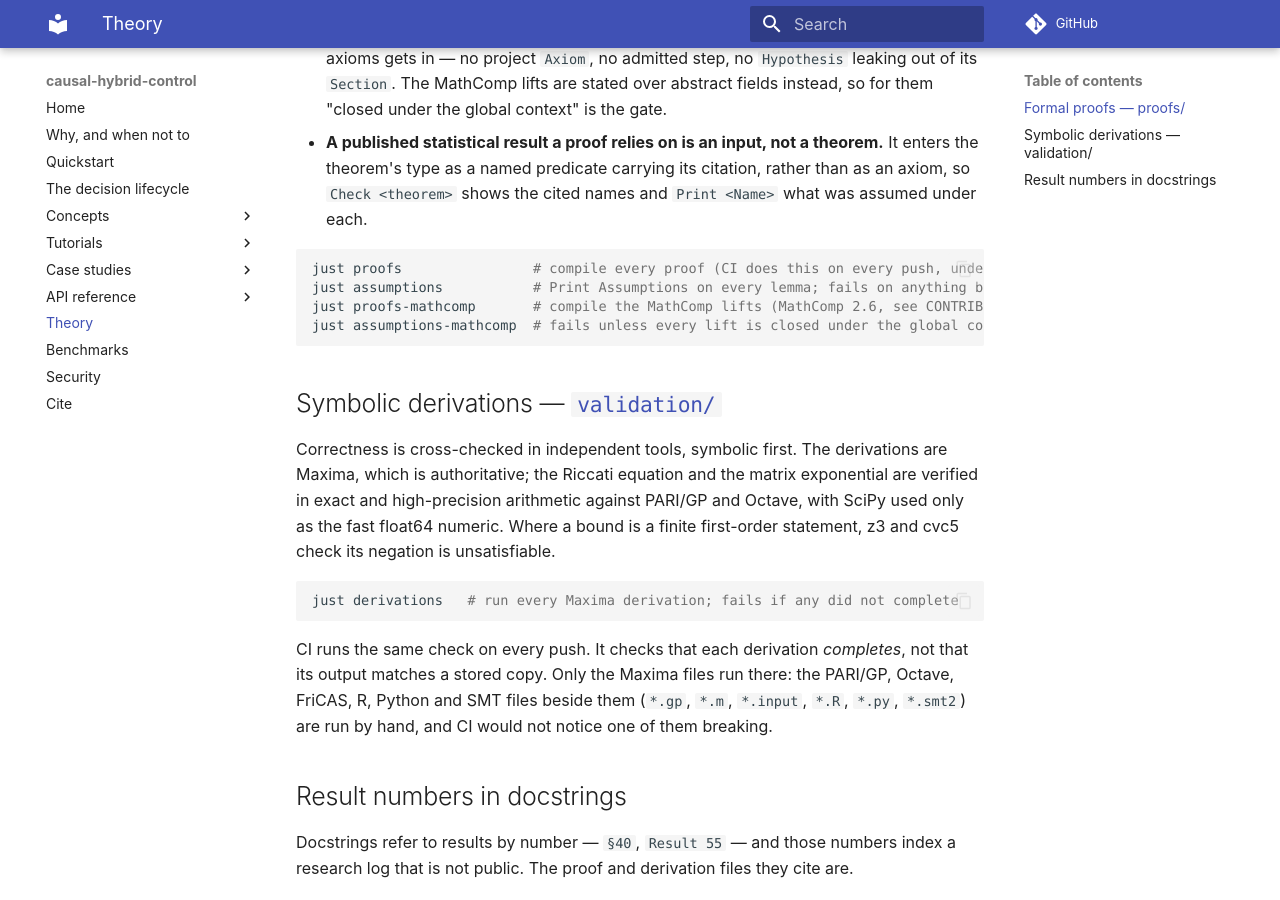
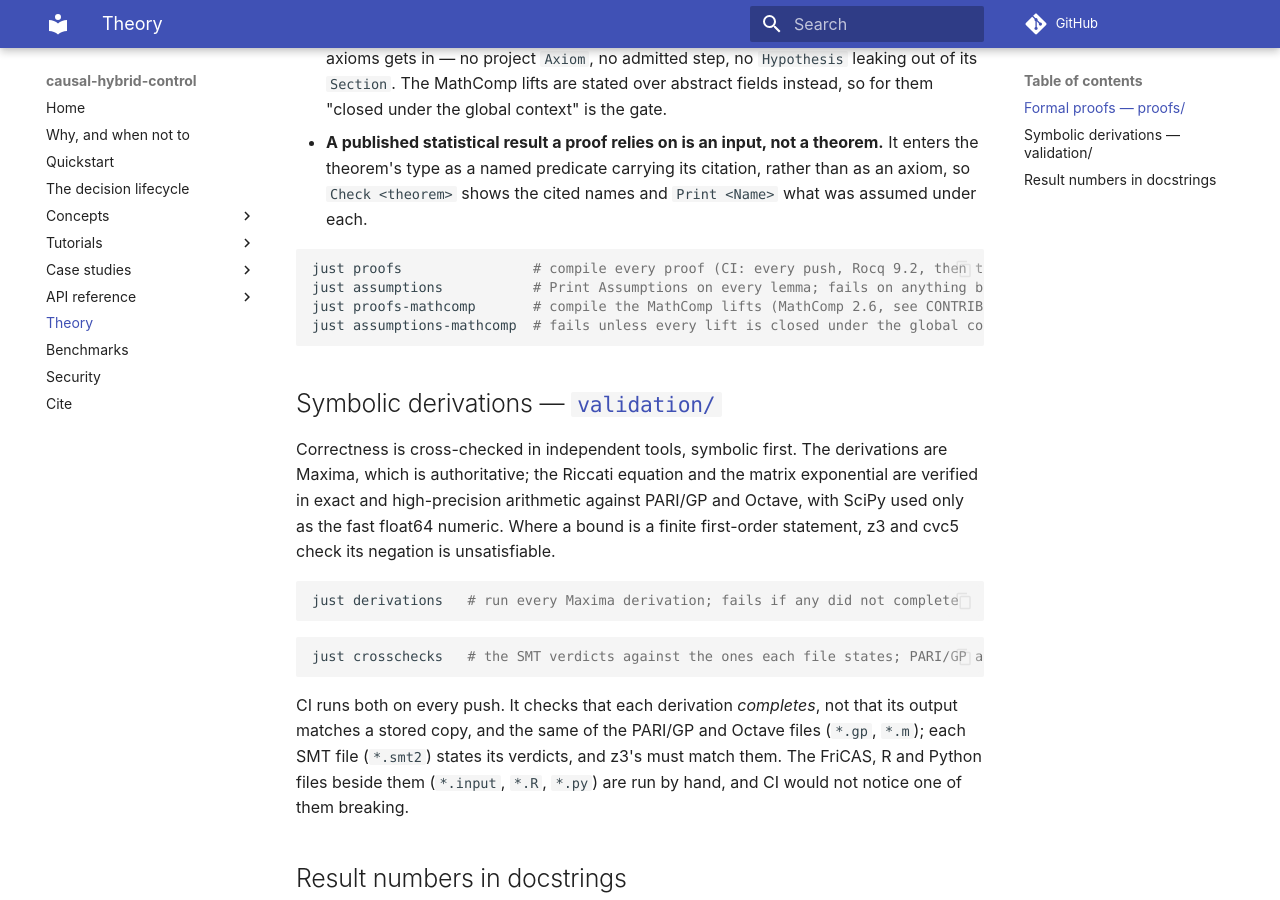
Before and after one commit to causaldyn/causal-hybrid-control, an MkDocs documentation site: the page built from docs/theory.md, in a window 1280 px wide and 900 px high, scrolled down 641 px. Built offline with MkDocs 1.6.1 and Material for MkDocs 9.7.7, drawn with Linux system fonts in a browser that asks for light colours; comment, search, counter and statistics services are not loaded.

Commit message:
ci: audit the proofs' assumptions, and run the SMT, PARI/GP and Octave cross-checks
The proofs job compiled every proof and never printed what each rests on, so an axiom or an
admitted step could land unseen. It now runs the audit `just assumptions` runs, from one script,
so the allowed axioms are listed once. Only the Maxima derivations ran in CI; a new crosschecks job
runs the SMT files, whose verdicts must match the ones each file states, and the PARI/GP and Octave
files, which must complete. `just crosschecks` is the same runner, and `just all` includes it.

Verified: the script reports 589 lemmas on Stdlib's classical-reals axioms and nothing else, the
count the recipe gave at 0.6.0. The runner reports 11/11 locally (z3 4.16 and cvc5 1.3.4 on the SMT
files, PARI/GP 2.17, Octave 10.3), and fails on a wrong expectation, a missing one, a PARI/GP error
and an Octave error. z3 4.8.12, the CI image's, returns the stated verdicts on both SMT files.
actionlint is clean.

````diff
--- a/docs/theory.md
+++ b/docs/theory.md
@@ -31,7 +31,7 @@
   `Check <theorem>` shows the cited names and `Print <Name>` what was assumed under each.
 
 ```bash
-just proofs                # compile every proof (CI does this on every push, under Rocq 9.2)
+just proofs                # compile every proof (CI: every push, Rocq 9.2, then the audit below)
 just assumptions           # Print Assumptions on every lemma; fails on anything beyond Stdlib's axioms
 just proofs-mathcomp       # compile the MathComp lifts (MathComp 2.6, see CONTRIBUTING.md)
 just assumptions-mathcomp  # fails unless every lift is closed under the global context
@@ -49,10 +49,14 @@
 just derivations   # run every Maxima derivation; fails if any did not complete
 ```
 
-CI runs the same check on every push. It checks that each derivation *completes*, not that its
-output matches a stored copy. Only the Maxima files run there: the PARI/GP, Octave, FriCAS, R,
-Python and SMT files beside them (`*.gp`, `*.m`, `*.input`, `*.R`, `*.py`, `*.smt2`) are run by
-hand, and CI would not notice one of them breaking.
+```bash
+just crosschecks   # the SMT verdicts against the ones each file states; PARI/GP and Octave complete
+```
+
+CI runs both on every push. It checks that each derivation *completes*, not that its output matches
+a stored copy, and the same of the PARI/GP and Octave files (`*.gp`, `*.m`); each SMT file
+(`*.smt2`) states its verdicts, and z3's must match them. The FriCAS, R and Python files beside
+them (`*.input`, `*.R`, `*.py`) are run by hand, and CI would not notice one of them breaking.
 
 ## Result numbers in docstrings
 
````
Also changed, not shown: CHANGELOG.md (+9 -0 lines), 5 other files.
